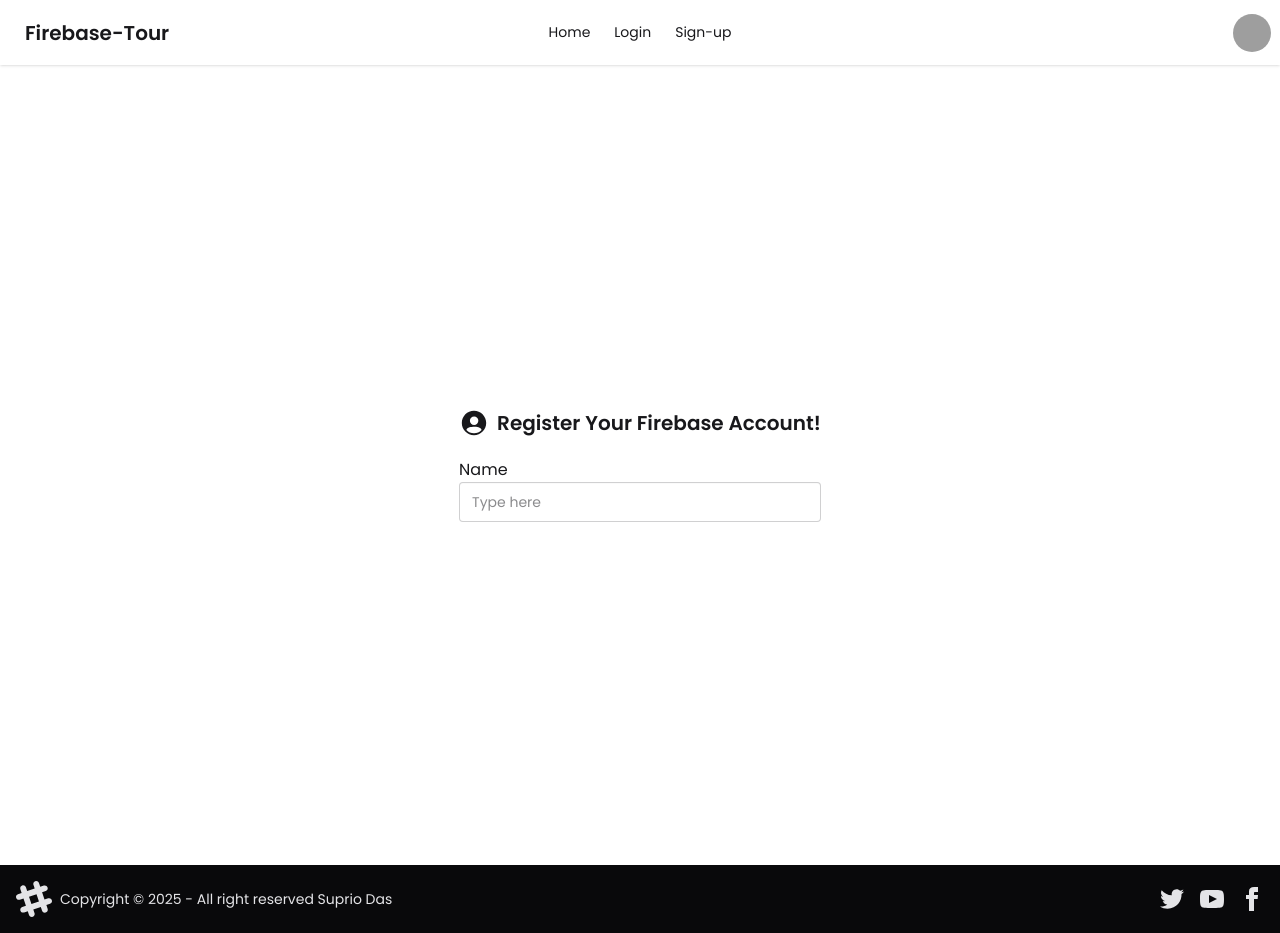
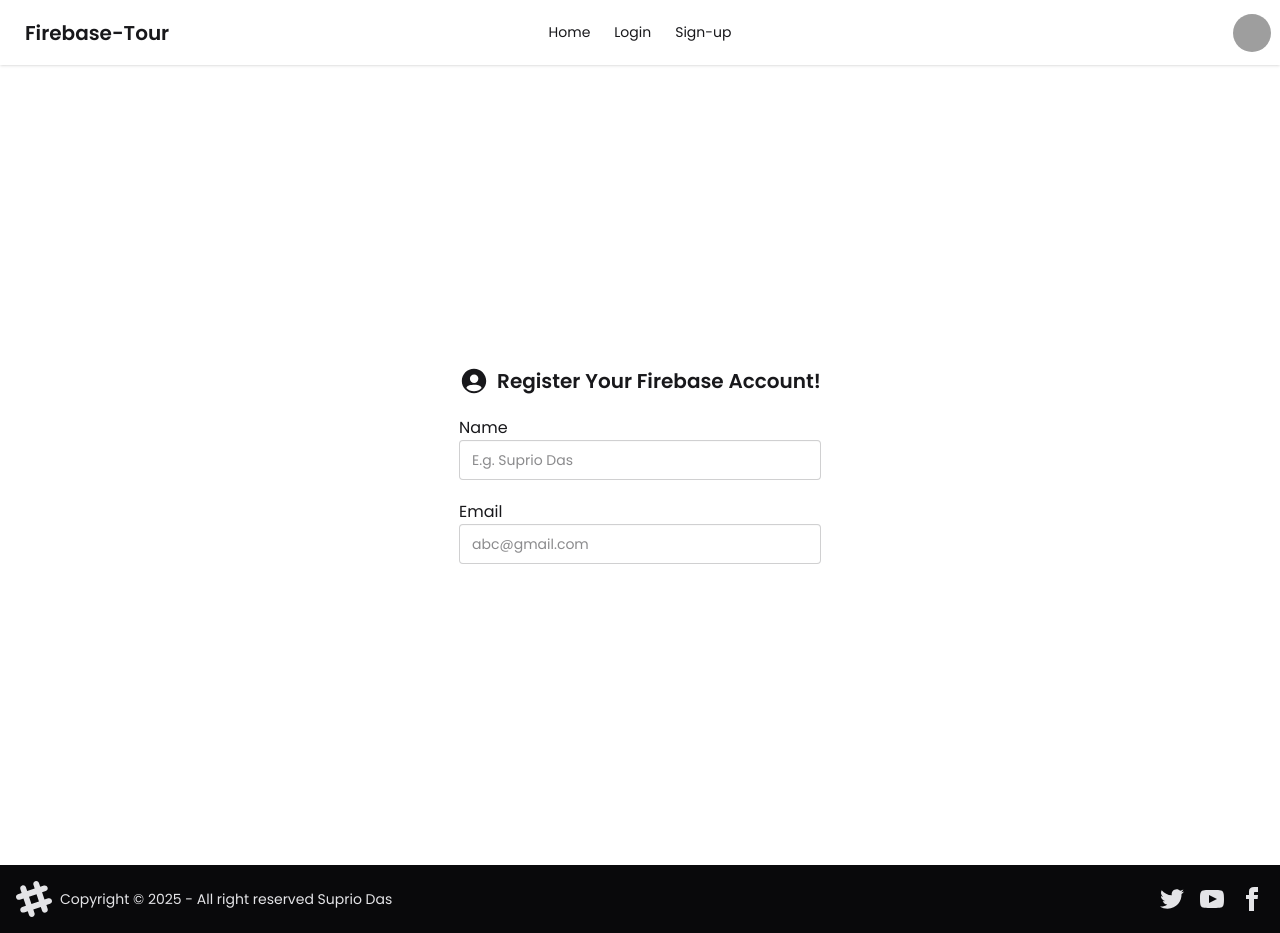
Before and after one commit to Suprio-Das/firebase-tour, a React (Vite) app: page /signup in a window 1280 px wide. Built offline with nearby package versions, Linux system fonts and the light colour scheme; grey boxes are pictures that could not be loaded.

Commit message:
Email field added

```diff
--- a/src/SignUp/SignUp.jsx
+++ b/src/SignUp/SignUp.jsx
@@ -4,12 +4,18 @@ const SignUp = () => {
         <div className="flex flex-col items-center min-h-screen justify-center mx-auto">
             <div className="max-w-xl">
                 <h1 className="flex items-center text-xl font-semibold"><IoPersonCircleSharp className="text-3xl mr-2" /> Register Your Firebase Account!</h1>
-                <form className="mt-5">
-                    <div>
+                <form>
+                    <div className="mt-5">
                         <label htmlFor="name">
                             Name
                         </label>
-                        <input type="text" placeholder="Type here" name="name" className="input w-full" />
+                        <input type="text" placeholder="E.g. Suprio Das" name="name" className="input w-full" />
+                    </div>
+                    <div className="mt-5">
+                        <label htmlFor="email">
+                            Email
+                        </label>
+                        <input type="email" placeholder="abc@gmail.com" name="email" className="input w-full" />
                     </div>
                 </form>
             </div>
```
